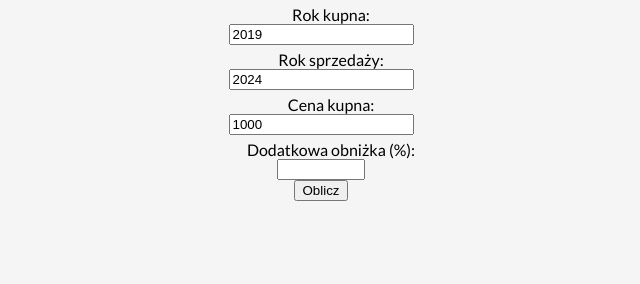
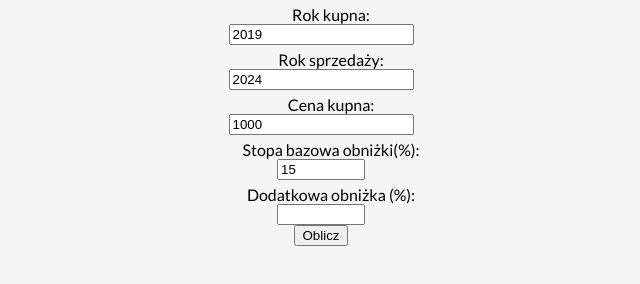
Before and after one commit to Michal-Dziedzinski/price-calc, a plain HTML site: page index.html in a window 1280 px wide. Shown: the part 90-374 px from the top of the page, without its empty margins (319-959 px from the left). Drawn offline with Linux system fonts and the light colour scheme.

Commit message:
add discount number field

```diff
--- a/index.html
+++ b/index.html
@@ -30,6 +30,19 @@
           step="0.01"
           value="1000"
         />
+        <label class="label" for="discount-number"
+          >Stopa bazowa obniżki(%):</label
+        >
+        <input
+          class="input"
+          type="number"
+          id="discount-number"
+          name="discount-number"
+          min="0"
+          max="100"
+          step="0.01"
+          value="15"
+        />
         <label class="label" for="additional-discount"
           >Dodatkowa obniżka (%):</label
         >
--- a/index.js
+++ b/index.js
@@ -21,10 +21,11 @@ async function calculatePrice({ startDate, endDate }) {
   let price = document.getElementById("price").value;
   const additionalDiscount =
     document.getElementById("additional-discount").value || 0;
+  const discountNumber = document.getElementById("discount-number").value || 0;
 
   for (let year = startDateValue; year <= endDateValue; year++) {
     const inflation = await getInflationForYear(year);
-    const discount = 15 - inflation;
+    const discount = Number(discountNumber) - inflation;
     price -= price * (discount / 100);
   }
 
```
